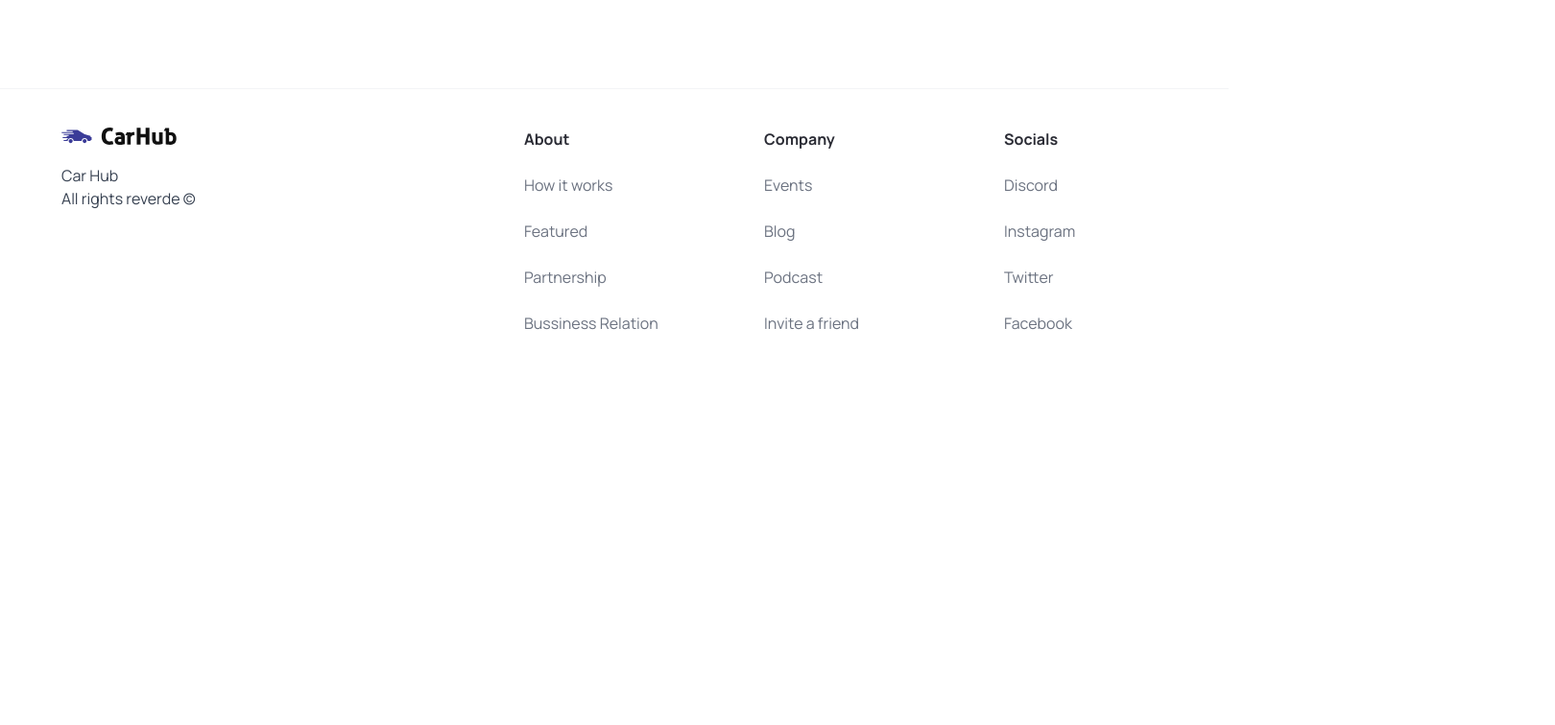
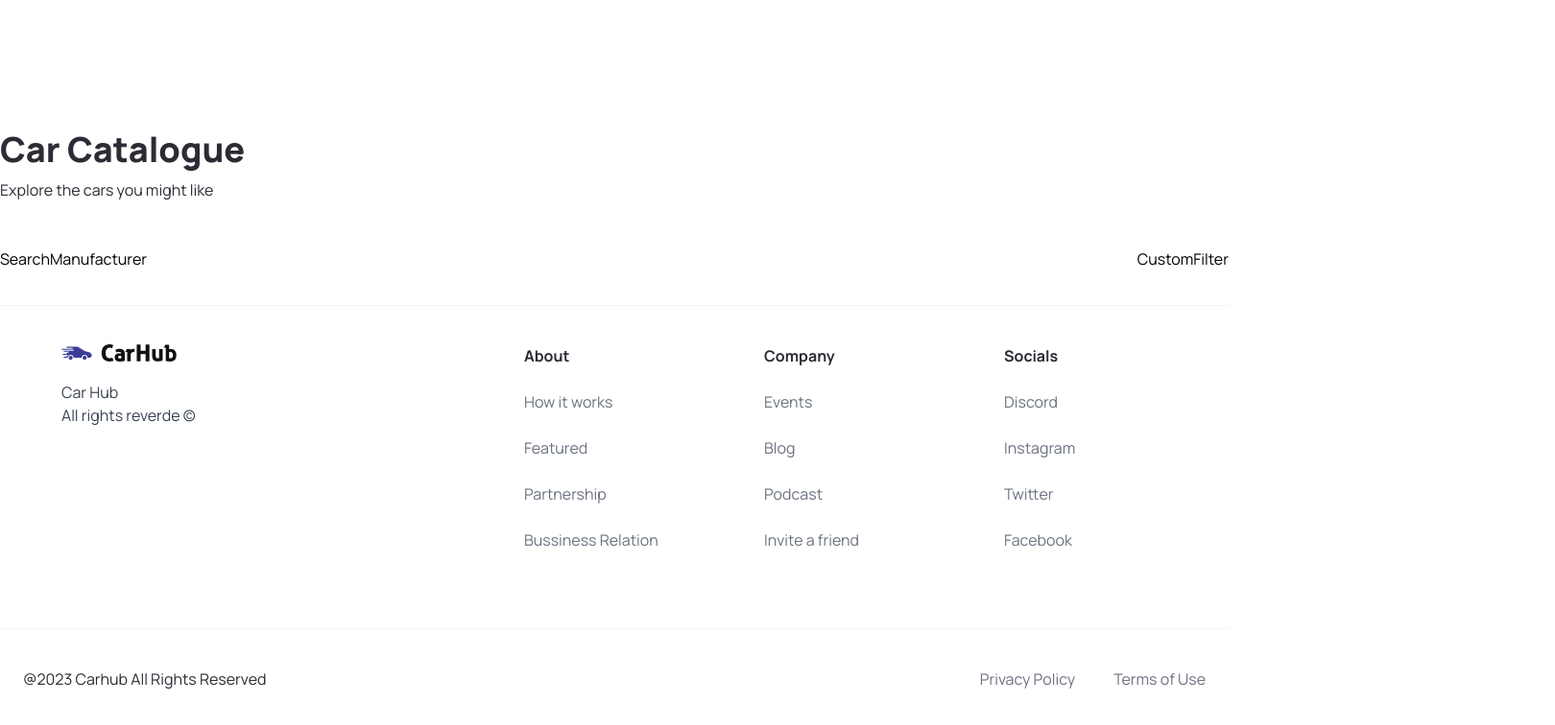
Before and after one commit to Msolmaz4/car, a Next.js app: page / in a window 1280 px wide. Shown: the part 728-1484 px from the top of the page at 96% size, 1620 px wide, since content can reach past the window. Before the commit the page ends 1117 px from the top, so only its background shows below. Built offline with nearby package versions, Linux system fonts and the light colour scheme.

Commit message:
headlessui

```diff
--- a/app/page.tsx
+++ b/app/page.tsx
@@ -1,10 +1,26 @@
+import CustomFilter from "@/components/CustomFilter";
 import Hero from "@/components/Hero";
+import SearchBar from "@/components/SearchBar";
 
 
 export default function Home() {
   return (
-    <main >
+    <main className="overflow-hidden">
        <Hero/>
+       <div className="mt-12 padding-y max-width " id="discover">
+        <div className="home__text-container">
+          <h1 className="text-4xl font-extrabold">Car Catalogue</h1>
+          <p>Explore the cars you might like</p>
+        </div>
+
+        <div className="home__filters">
+          <SearchBar/>
+
+           <div className="home__filter-container">
+            <CustomFilter/>
+           </div>
+        </div>
+       </div>
     </main>
   )
 }
--- /dev/null
+++ b/components/CustomFilter.tsx
@@ -0,0 +1,9 @@
+import React from 'react'
+
+const CustomFilter = () => {
+  return (
+    <div>CustomFilter</div>
+  )
+}
+
+export default CustomFilter
--- a/components/Footer.tsx
+++ b/components/Footer.tsx
@@ -32,10 +32,16 @@ const Footer = () => {
             ))
           }
         </div>
+        </div>
+       <div className='flex justify-between items-center flex-wrap mt-10 border-t border-gray-100 sm:px px-6 py-10'>
+        <p>@2023 Carhub All Rights Reserved</p>
+        <div className='footer__copyrights-link'>
+          <Link href='/' className='text-gray-500'>Privacy Policy</Link>
+          <Link href='/' className='text-gray-500'>Terms of Use</Link>
+        </div>
+       </div>
 
 
-
-      </div>
 
     </footer>
   )
--- /dev/null
+++ b/components/SearchBar.tsx
@@ -0,0 +1,31 @@
+'use client'
+
+import React from 'react'
+import SearchManufacturer from './SearchManufacturer'
+import { useState } from 'react'
+
+const SearchBar = () => {
+    const [ manufacturer,setManufacturer] = useState('')
+
+    const handleSearch= ()=>{
+
+    }
+
+  return (
+    <form className='searchbar' onSubmit={handleSearch}>
+        <div className='searchbar__item'>
+            <SearchManufacturer
+            manufacturer ={manufacturer}
+            setManuFacturer = {setManufacturer}
+
+            />
+        </div>
+
+
+
+
+    </form>
+  )
+}
+
+export default SearchBar
--- /dev/null
+++ b/components/SearchManufacturer.tsx
@@ -0,0 +1,11 @@
+import { SearchManuFacturerProps } from '@/types'
+import { Combobox,Transition } from '@headlessui/react'
+import React from 'react'
+
+const SearchManufacturer = ({ manufacturer,setManuFacturer}:SearchManuFacturerProps) => {
+  return (
+    <div>SearchManufacturer</div>
+  )
+}
+
+export default SearchManufacturer
--- a/package.json
+++ b/package.json
@@ -9,6 +9,7 @@
     "lint": "next lint"
   },
   "dependencies": {
+    "@headlessui/react": "^1.7.17",
     "@types/node": "20.5.1",
     "@types/react": "18.2.20",
     "@types/react-dom": "18.2.7",
--- a/types/index.ts
+++ b/types/index.ts
@@ -6,3 +6,8 @@ export interface CustomButtonProps {
     handleClick?:MouseEventHandler<HTMLButtonElement>
     btnType?: "button" | "submit";
 }
+
+export interface SearchManuFacturerProps {
+    manufacturer: string;
+    setManuFacturer: (manufacturer: string) => void;
+  }
```
Also changed, not shown: components/index.ts (+10 -1 lines), 1 other file (tests, documents, lock files or other folders).
